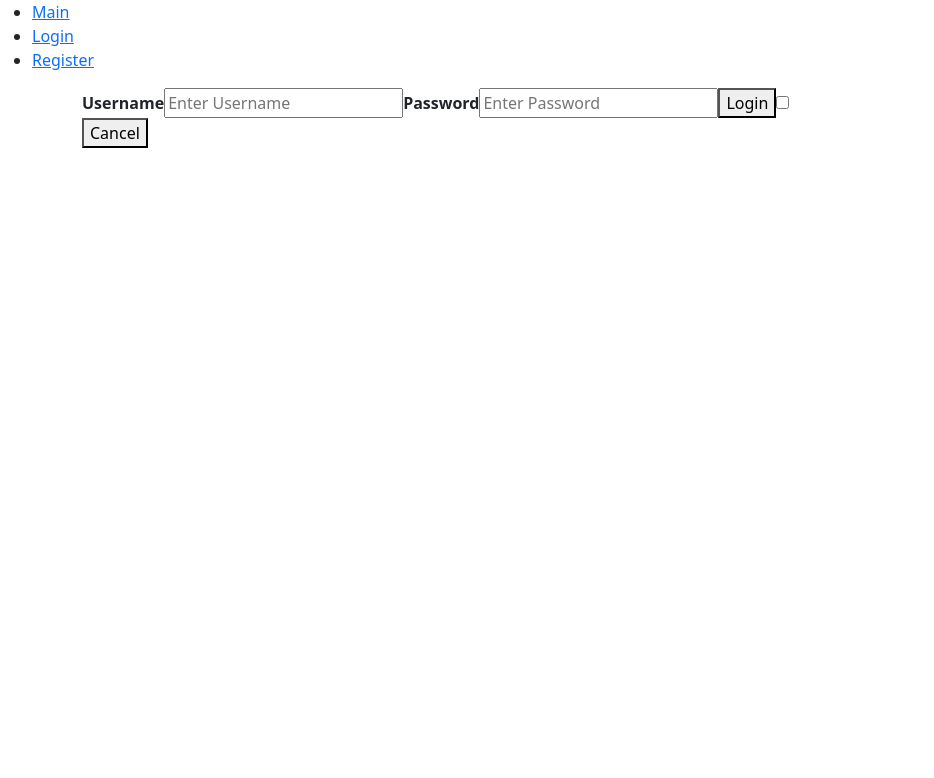
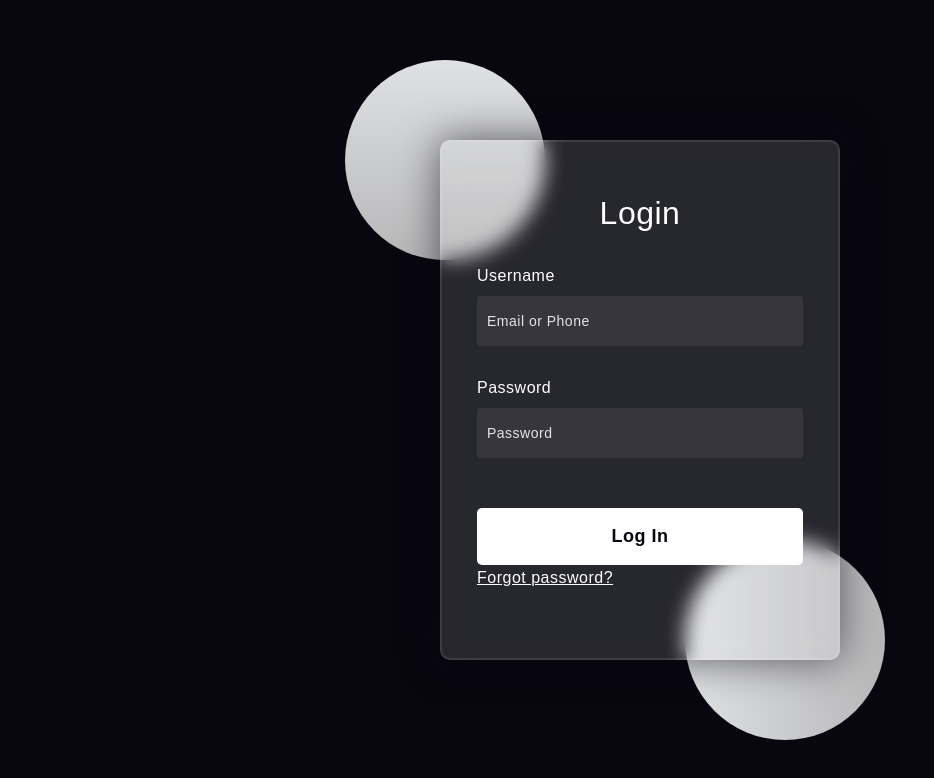
Before and after one commit to Li-HsuanChien/Friend_web, a React (Create React App) app in the folder front/: page /register in a window 1280 px wide. Shown: the top 778 px of the page, without its empty margins (0-934 px from the left). Built offline with nearby package versions, Linux system fonts and the light colour scheme.

Commit message:
add login style

```diff
--- a/front/src/Layout.tsx
+++ b/front/src/Layout.tsx
@@ -1,21 +1,8 @@
-import { Outlet, Link } from "react-router-dom";
+import { Outlet } from "react-router-dom";
 
 const Layout = () => {
   return (
     <>
-      <nav>
-        <ul>
-          <li>
-            <Link to="/">Main</Link>
-          </li>
-          <li>
-            <Link to="/login">Login</Link>
-          </li>
-          <li>
-            <Link to="/register">Register</Link>
-          </li>
-        </ul>
-      </nav>
       <Outlet />
     </>
   )
--- a/front/src/pages/login/Login.tsx
+++ b/front/src/pages/login/Login.tsx
@@ -1,27 +1,29 @@
 import React from 'react';
-import 'bootstrap/dist/css/bootstrap.min.css';
+import './index.css'
 
 
 const Login = () => {
   return (
     <>
+      <div className="background">
+          <div className="shape"></div>
+          <div className="shape"></div>
+      </div>
+
+
       <form>
-        <div className="container">
-          <label htmlFor="uname"><b>Username</b></label>
-          <input type="text" placeholder="Enter Username" name="uname" required/>
+        <h3>Login</h3>
 
-          <label htmlFor="psw"><b>Password</b></label>
-          <input type="password" placeholder="Enter Password" name="psw" required/>
+        <label htmlFor="username">Username</label>
+        <input type="text" placeholder="Email or Phone" id="username"/>
 
-          <button type="submit">Login</button>
-          <label></label>
-          <input type="checkbox" name="remember"/>
+        <label htmlFor="password">Password</label>
+        <input type="password" placeholder="Password" id="password"/>
 
-        </div>
+        <button>Log In</button>
 
-        <div className="container">
-          <button type="button" className="cancelbtn">Cancel</button>
-        </div>
+
+        <a href='https://google.com'>Forgot password?</a>
       </form>
     </>
 
--- /dev/null
+++ b/front/src/pages/login/index.css
@@ -0,0 +1,111 @@
+*,
+*:before,
+*:after {
+    padding: 0;
+    margin: 0;
+    box-sizing: border-box;
+}
+
+body {
+    background-color: #080710;
+}
+
+.background {
+    width: 430px;
+    height: 520px;
+    position: absolute;
+    transform: translate(-50%, -50%);
+    left: 50%;
+    top: 50%;
+}
+
+.background .shape {
+    height: 200px;
+    width: 200px;
+    position: absolute;
+    border-radius: 50%;
+}
+
+.shape:first-child {
+    background: linear-gradient(#dfe1e4,
+            #b7b7b8);
+    left: -80px;
+    top: -80px;
+}
+
+.shape:last-child {
+    background: linear-gradient(to right,
+            #dfe1e4,
+            #b7b7b8);
+    right: -30px;
+    bottom: -80px;
+}
+
+form {
+    height: 520px;
+    width: 400px;
+    background-color: rgba(255, 255, 255, 0.13);
+    position: absolute;
+    transform: translate(-50%, -50%);
+    top: 50%;
+    left: 50%;
+    border-radius: 10px;
+    backdrop-filter: blur(10px);
+    border: 2px solid rgba(255, 255, 255, 0.1);
+    box-shadow: 0 0 40px rgba(8, 7, 16, 0.6);
+    padding: 50px 35px;
+}
+
+form * {
+    font-family: 'Poppins', sans-serif;
+    color: #ffffff;
+    letter-spacing: 0.5px;
+    outline: none;
+    border: none;
+}
+
+form h3 {
+    font-size: 32px;
+    font-weight: 500;
+    line-height: 42px;
+    text-align: center;
+}
+
+form a {
+    text-align: center;
+}
+
+label {
+    display: block;
+    margin-top: 30px;
+    font-size: 16px;
+    font-weight: 500;
+}
+
+input {
+    display: block;
+    height: 50px;
+    width: 100%;
+    background-color: rgba(255, 255, 255, 0.07);
+    border-radius: 3px;
+    padding: 0 10px;
+    margin-top: 8px;
+    font-size: 14px;
+    font-weight: 300;
+}
+
+::placeholder {
+    color: #e5e5e5;
+}
+
+button {
+    margin-top: 50px;
+    width: 100%;
+    background-color: #ffffff;
+    color: #080710;
+    padding: 15px 0;
+    font-size: 18px;
+    font-weight: 600;
+    border-radius: 5px;
+    cursor: pointer;
+}
--- a/front/src/pages/register/Login.tsx
+++ b/front/src/pages/register/Login.tsx
@@ -3,9 +3,12 @@
 
 
 const Register = () => {
+
+
+
   return (
     <>
-      <form>
+      <form method='post'>
         <div className="container">
           <label htmlFor="uname"><b>Username</b></label>
           <input type="text" placeholder="Enter Username" name="uname" required/>
```
